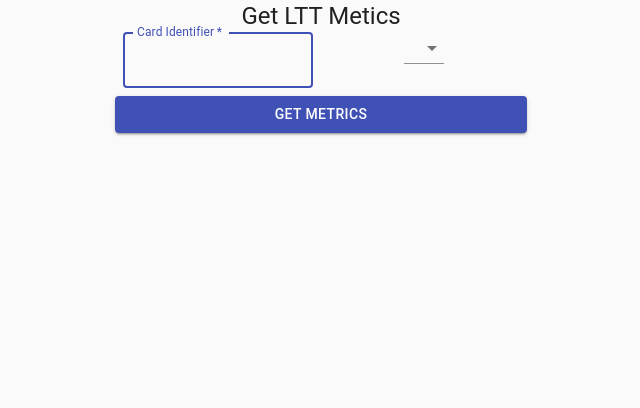
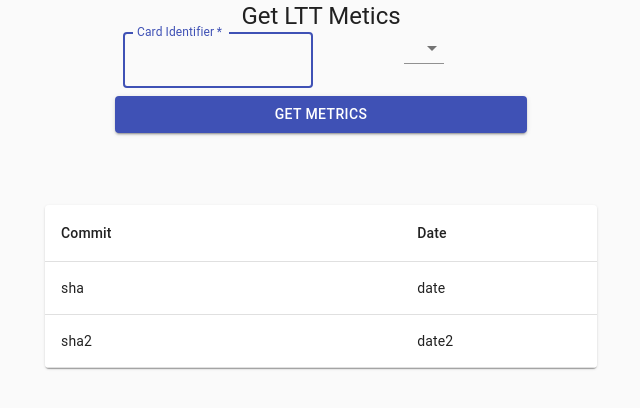
Before and after one commit to pashmelkin/MetricsUI, a React (Create React App) app: page / in a window 1280 px wide. Shown: the top 408 px of the page, without its empty margins (319-959 px from the left). Built offline with nearby package versions, Linux system fonts and the light colour scheme.

Commit message:
Add table (#10)
Co-authored-by: Pavel Shmueli <Pavel.Shmueli@myob.com>

```diff
--- a/src/App.tsx
+++ b/src/App.tsx
@@ -9,13 +9,18 @@
 import MenuItem from "@material-ui/core/MenuItem";
 import Select from "@material-ui/core/Select";
 import {MetricService} from "./Middleware/MetricsService";
+import {CommitTable} from "./Components/CommitTable";
 import {IMetric} from "./Models/IMetric";
 
 function App() {
+    const emptyData = (): Array<IMetric> => ([{
+        sha : 'sha',
+        date : 'date'
+    },{sha : 'sha2',
+        date : 'date2'}]);
     const [repo, setRepo] = React.useState('');
     const [cardId, setCard] = React.useState('');
-    const [commit, setCommit] = React.useState('');
-
+    const [commit, setCommit] = React.useState(emptyData);
 
     const handleChangeRepo = (event: any) => {
         setRepo(event.target.value);
@@ -26,18 +31,13 @@
 
     async function GetMetric(event: any) {
         event.preventDefault();
-        var res = await MetricService(cardId, repo);
-
-        console.log("in ggetmtrci:"  + res[0].sha);
-        setCommit("initial commit: " + res[0].sha +
-            " on date: " + res[0].date + "\n" + "merge commit" + res[1].sha +
-            "\n" + "deployment commit:" + res[2].sha + " on date " + res[2].date);
+        let res = await MetricService(cardId, repo);
+        setCommit(res);
     }
 
-  return (
-    <div className="App">
+  return <div className="App">
       <Container component="main" maxWidth="xs">
-            <CssBaseline />
+          <CssBaseline/>
           <div className="paper">
 
               <Typography component="h1" variant="h5">
@@ -80,22 +80,16 @@
                           Get Metrics
                       </Button>
                   </Grid>
-
               </form>
           </div>
-
       </Container>
-        <div >
+      <div>
           <Container maxWidth="sm">
-
-                <Typography variant="h5" align="center" color="textSecondary" paragraph>
-                   {commit}
-                </Typography>
-
+                <br/><br/><br/><br/>
+              <CommitTable {...commit}/>
           </Container>
       </div>
-    </div>
-  );
+  </div>;
 }
 
 export default App;
--- /dev/null
+++ b/src/Components/CommitTable.tsx
@@ -0,0 +1,51 @@
+import React from 'react';
+import { makeStyles } from '@material-ui/core/styles';
+import Table from '@material-ui/core/Table';
+import TableBody from '@material-ui/core/TableBody';
+import TableCell from '@material-ui/core/TableCell';
+import TableContainer from '@material-ui/core/TableContainer';
+import TableHead from '@material-ui/core/TableHead';
+import TableRow from '@material-ui/core/TableRow';
+import Paper from '@material-ui/core/Paper';
+import {IMetric} from "../Models/IMetric";
+
+const useStyles = makeStyles({
+    table: {
+        minWidth: 650,
+    },
+});
+
+
+
+export const CommitTable = (commits : Array<IMetric>) => {
+
+    var commitsArr = Object.keys(commits).map(function(k: any) { return commits[k] });
+
+    const classes = useStyles();
+
+
+    return (
+            <TableContainer component={Paper}>
+                <Table className={classes.table} aria-label="simple table">
+                    <TableHead>
+                        <TableRow>
+                            <TableCell align="left">Commit</TableCell>
+                            <TableCell align="left">Date</TableCell>
+                        </TableRow>
+                    </TableHead>
+                    <TableBody>
+                        {commitsArr.map((row) => (
+                            <TableRow key={row.sha}>
+
+                                <TableCell align="left">{row.sha}</TableCell>
+                                <TableCell align="left">{row.date}</TableCell>
+
+
+                            </TableRow>
+                        ))}
+                    </TableBody>
+                </Table>
+            </TableContainer>
+        );
+
+};
--- a/src/Middleware/MetricsService.ts
+++ b/src/Middleware/MetricsService.ts
@@ -26,7 +26,7 @@
             date : objGit.PRcommits[0].date
         },
         {   sha : objGit.mergeCommitId.substring(0,7),
-            date : "two"
+            date : "merged to master"
         },
         {   sha: objDeploy.commitSha.substring(0,7),
             date: objDeploy.date
```
Lines whose indentation alone changed are shown as unchanged.
